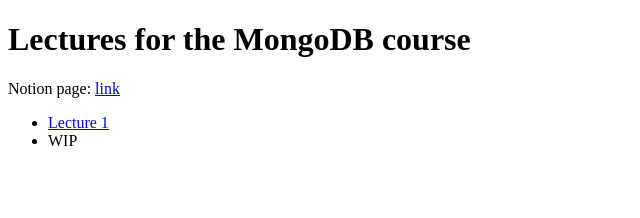
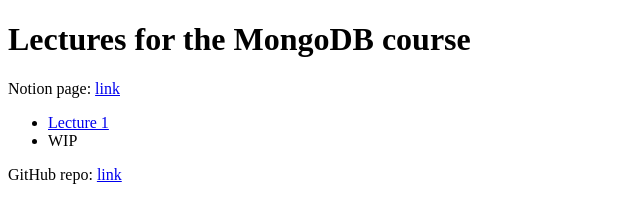
Before and after one commit to mongo-school/mongo-lectures, a plain HTML site: page index.html in a window 1280 px wide. Shown: the whole page, without its empty margins (0-640 px from the left). Drawn offline with Linux system fonts and the light colour scheme.

Commit message:
add link to GH

```diff
--- a/index.html
+++ b/index.html
@@ -11,5 +11,6 @@
     <li><a href="/lecture1">Lecture 1</a></li>
     <li>WIP</li>
 </ul>
+<p>GitHub repo: <a href="https://github.com/mongo-school/mongo-lectures">link</a></p>
 </body>
 </html>
```
Lines whose indentation alone changed are shown as unchanged.
